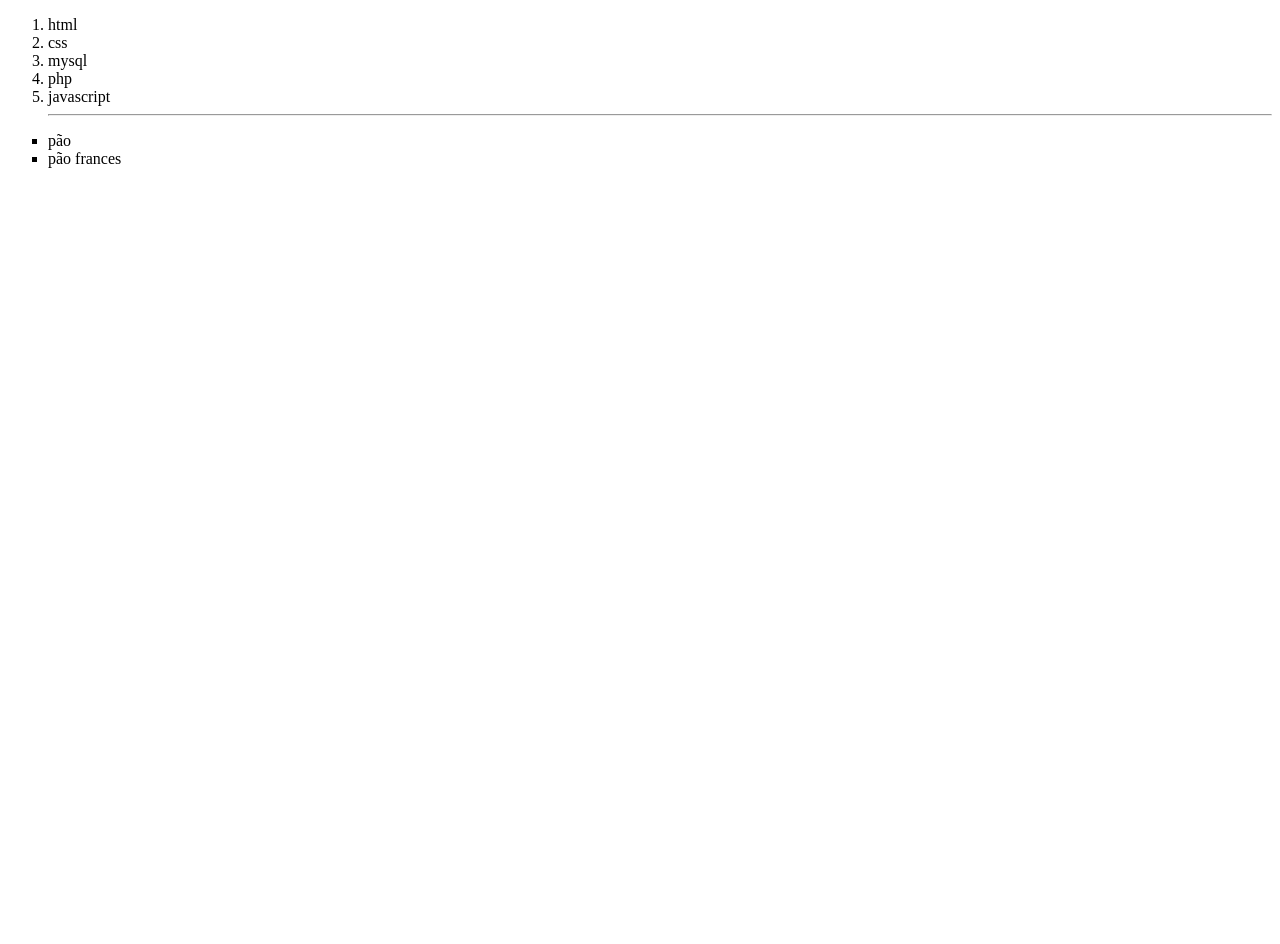
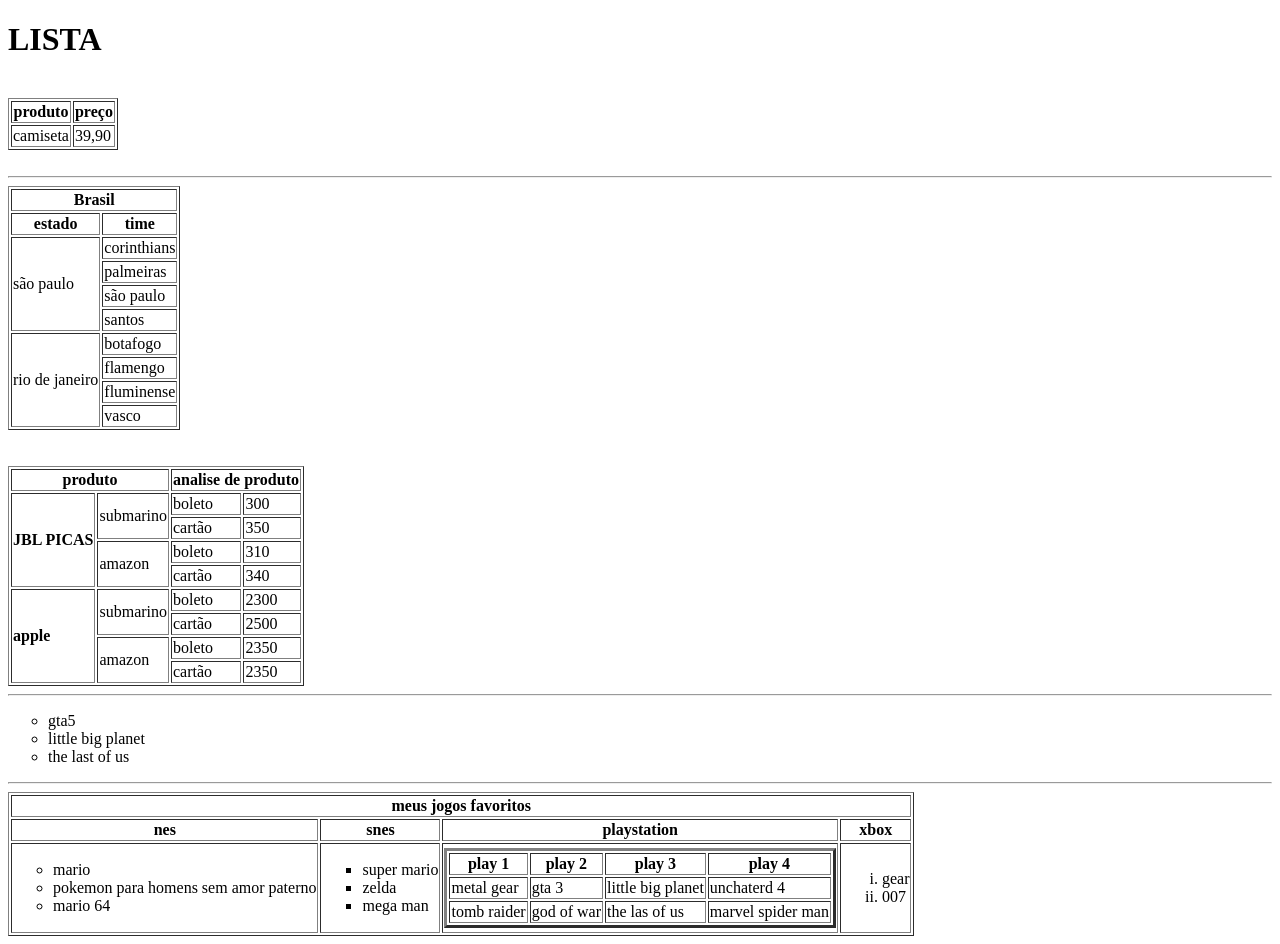
Before and after one commit to adam3608/CSW-CC1N, a plain HTML site: page aula-06/index.html in a window 1280 px wide. Before the commit the page ends 800 px from the top, so only its background shows below. Drawn offline with Linux system fonts and the light colour scheme.

Commit message:
Update index.html

```diff
--- a/aula-06/index.html
+++ b/aula-06/index.html
@@ -4,22 +4,207 @@
     <meta charset="UTF-8">
     <meta http-equiv="X-UA-Compatible" content="IE=edge">
     <meta name="viewport" content="width=device-width, initial-scale=1.0">
-    <title>aula-06</title>
+    <title>aula-07</title>
 </head>
 <body>
-<ol type="l" start="1">
-    <li>html</li>
-    <li>css</li>
-    <li>mysql</li>
-    <li>php</li>
-    <li>javascript</li>
-    <hr>
-</ol>
-<ul type="square">
-    <li>pão</li>
-    <li>pão frances</li>
+    <h1><strong>LISTA</strong></h1>
+<br>
+<table border="1">
+    <tr>
+        <th>produto</th>
+        <th>preço</th>
+    </tr>
+    <tr>
+        <td>camiseta</td>
+        <td>39,90</td>
+    </tr>
+</table>
+<br>
+<hr>
+<table border="1">
+  <thead>
+    <tr>
+    <th colspan="2">Brasil</th>
+</tr>
+<tr>
+    <th>estado</th>
+    <th>time</th>
+</tr>
+  </thead>
 
+
+  <tbody>
+    <tbody>
+        <tr>
+        <td rowspan="4">são paulo</td>
+        <td>corinthians</td>
+    </tr>
+    <tr>
+        <td>palmeiras</td>
+    </tr>
+    <tr>
+        <td>são paulo</td>
+    </tr>
+    <tr>
+        <td>santos</td>
+    </tr>
+    <tr>
+        <td rowspan="4">rio de janeiro</td>
+        <td>botafogo</td>
+    </tr>
+    <tr>
+        <td>flamengo</td>
+    </tr>
+
+    <tr>
+        <td>fluminense</td>
+    </tr>
+    <tr>
+        <td>vasco</td>
+    </tr>
+
+    </tbody>
+  </tbody>
+</table>
+<br>
+<br>
+<table border="1">
+    <thead>
+        <tr>
+            <th colspan="2">produto</th>
+            <th colspan="3">analise de produto</th>
+        </tr>
+
+    </thead>
+    <tbody>
+        <tr>
+        <td rowspan="4"><strong>JBL PICAS</strong></td>
+        <td rowspan="2">submarino</td>
+        <td>boleto</td>
+        <td>300</td>
+    </tr>
+    <tr>
+        <td>cartão</td>
+        <td>350</td>
+    </tr>
+    <tr>
+    <td rowspan="2">amazon</td>
+    <td>boleto</td>
+    <td>310</td>
+</tr>
+<tr>
+    <td>cartão</td>
+    <td>340</td>
+</tr>
+
+
+
+    </tbody>
+    <tbody>
+        <tr>
+        <td rowspan="4"><strong>apple </strong></td>
+        <td rowspan="2">submarino</td>
+        <td>boleto</td>
+        <td>2300</td>
+    </tr>
+    <tr>
+        <td>cartão</td>
+        <td>2500</td>
+    </tr>
+    <tr>
+    <td rowspan="2">amazon</td>
+    <td>boleto</td>
+    <td>2350</td>
+</tr>
+<tr>
+    <td>cartão</td>
+    <td>2350</td>
+</tr>
+
+
+
+    </tbody>
+</table>
+<hr>
+<ul type="circle">
+    <li>gta5</li>
+    <li>little big planet </li>
+    <li>the last of us</li>
 </ul>
+<hr>
+<table border="1">
+    <thead>
+        <tr>
+            <th colspan="4">meus jogos favoritos</th>
+        </tr>
+        <tr>
+            <th>nes</th>
+            <th>snes</th>
+            <th>playstation</th>
+            <th>xbox</th>
+        </tr>
+        </thead>
+        <tbody>
+            <tr>
+                <td>
+            <ul type="circle">
+                <li>mario</li>
+                <li>pokemon para homens sem amor paterno</li>
+                <li>mario 64</li>
+                </ul>
+                <td>
+                <ul type="square">
+                    <li>super mario</li>
+                    <li>zelda</li>
+                    <li>mega man</li>
+                </ul>
+            </td>
+            <td>
+                <table border="3">
+                    <thead>
+                        <tr>
+
+                            <th>play 1</th>
+                            <th>play 2</th>
+                            <th>play 3</th>
+                            <th>play 4</th>
+                        </tr>
+                    </thead>
+                        <tbody>
+                            <tr>
+                                <td>metal gear</td>
+                                <td>gta 3</td>
+                                <td>little big planet</td>
+                                <td>unchaterd 4</td>
+
+
+                            </tr>
+                            <tr>
+                                <td>tomb raider</td>
+                                <td>god of war</td>
+                                <td>the las of us</td>
+                                <td>marvel spider man</td>
+
+                            </tr>
+                        </tbody>
+
+
+
+                </table>
+            </td>
+            <td>
+                <ol type="i" start="1">
+                    <li>gear</li>
+                    <li>007</li>
+                </ol>
+            </td>
+
+            </tr>
+
+
+        </tbody>
+        <table>
+
 
 
 </body>
```
